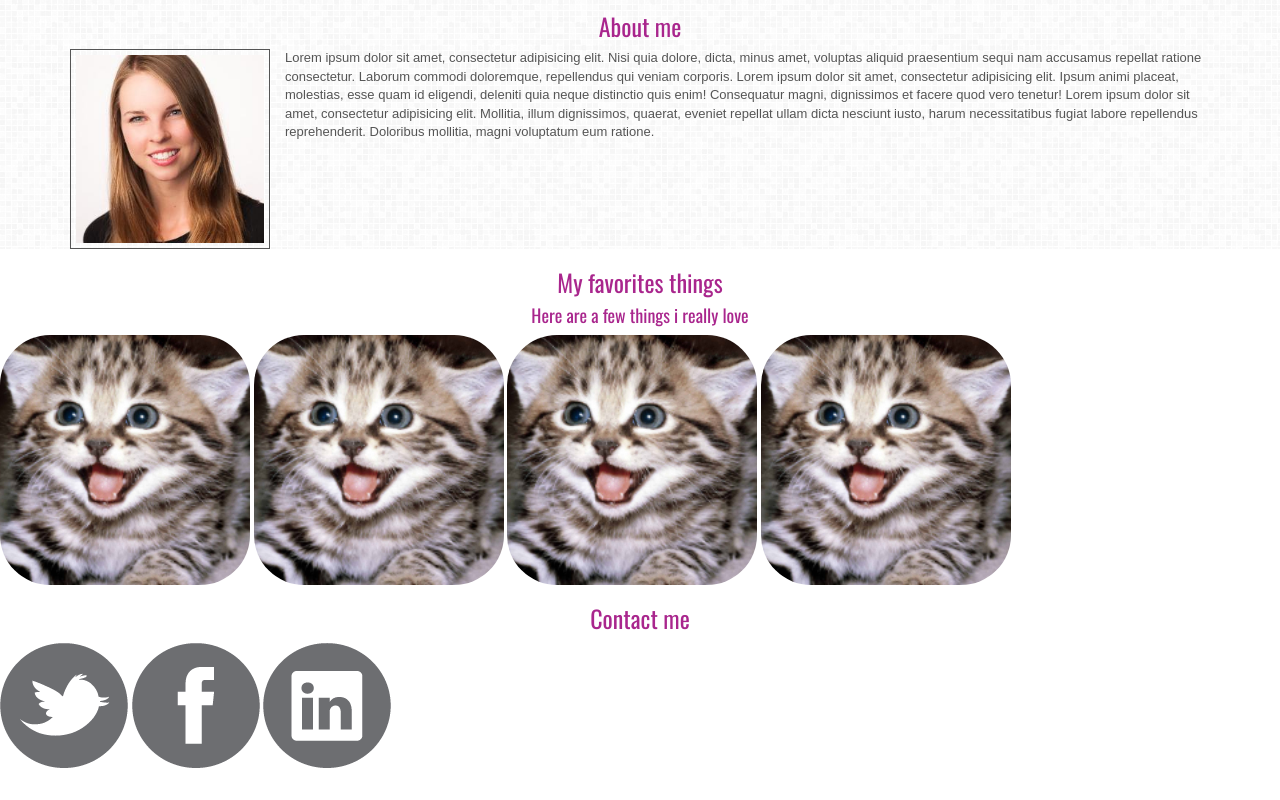
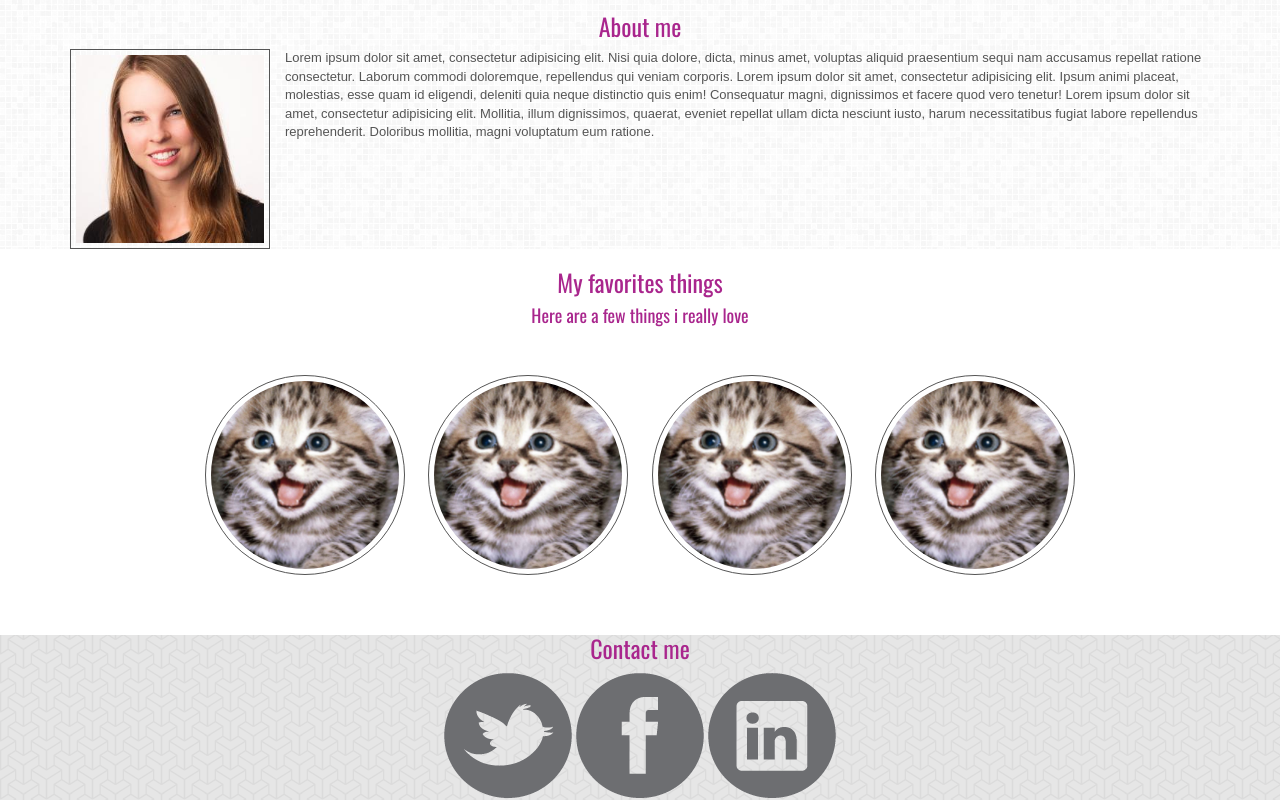
Before and after one commit to frale/Prettify, a plain HTML site: page index.html in a window 1280 px wide. Shown: the part 414-1214 px from the top of the page. Before the commit the page ends 1184 px from the top, so only its background shows below. Drawn offline with nearby package versions, Linux system fonts and the light colour scheme.

Commit message:
margenes y alineacion de imagenes

```diff
--- a/css/main.css
+++ b/css/main.css
@@ -49,5 +49,15 @@ h1, h2, h3, h4{
 	background:url(../images/tile1.png);
 }
 .favorites img{
-	border-radius: 50px;
+	width: 200px;
+	border-radius: 50%;
+	border:1px solid #555555;
+	padding:5px;
+	margin:40px 10px;
 }
+.favorites, .contacto{
+	text-align: center;
+}
+.contacto{
+	background:url(../images/tile2.png);
+}
```
Also changed, not shown: 1 other file.
